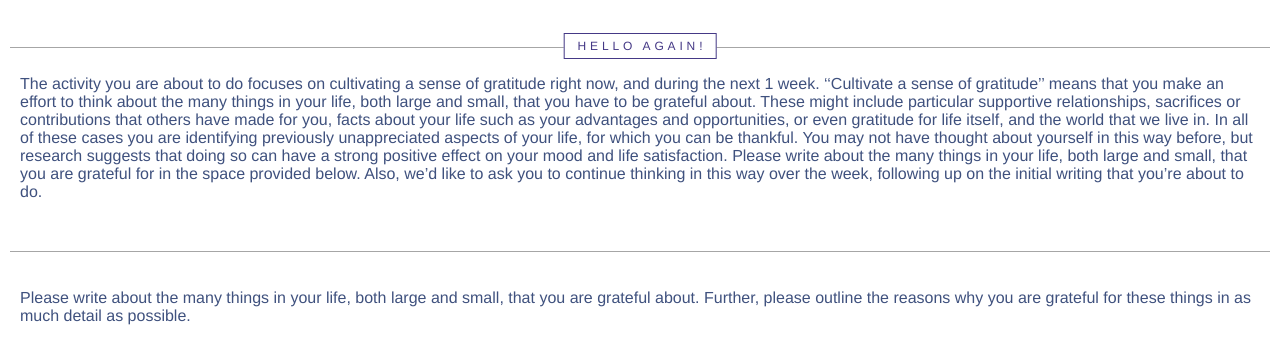
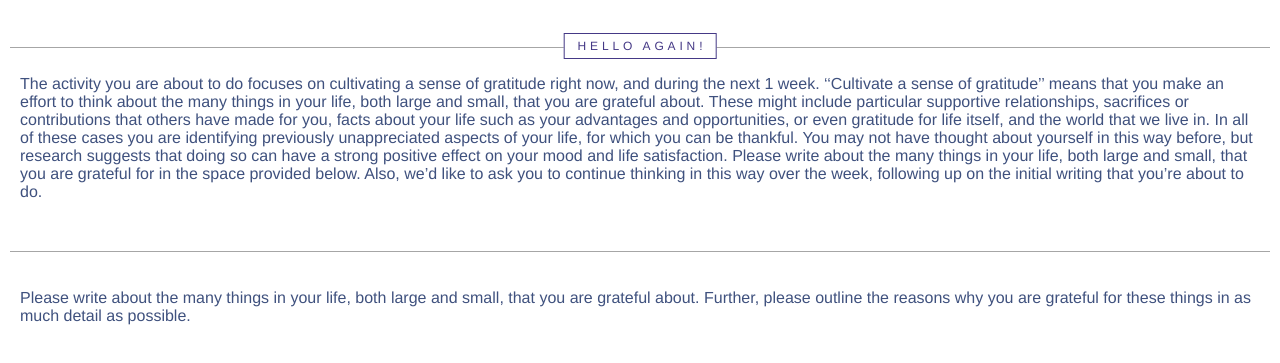
Before and after one commit to lifeabovezero/lifeabovezero.github.io, a plain HTML site: page day1/bps_info.html in a window 1280 px wide. Shown: the part 71-434 px from the top of the page. Drawn offline with Linux system fonts and the light colour scheme.

Commit message:
typo change

```diff
--- a/day1/bps_info.html
+++ b/day1/bps_info.html
@@ -21,7 +21,7 @@
     <p>The activity you are about to do focuses on cultivating a sense of gratitude right
         now, and during the next 1 week. ‘‘Cultivate a sense of gratitude’’ means that
         you make an effort to think about the many things in your life, both large and
-        small, that you have to be grateful about. These might include particular
+        small, that you are grateful about. These might include particular
         supportive relationships, sacrifices or contributions that others have made for
         you, facts about your life such as your advantages and opportunities, or even
         gratitude for life itself, and the world that we live in. In all of these cases you
```
